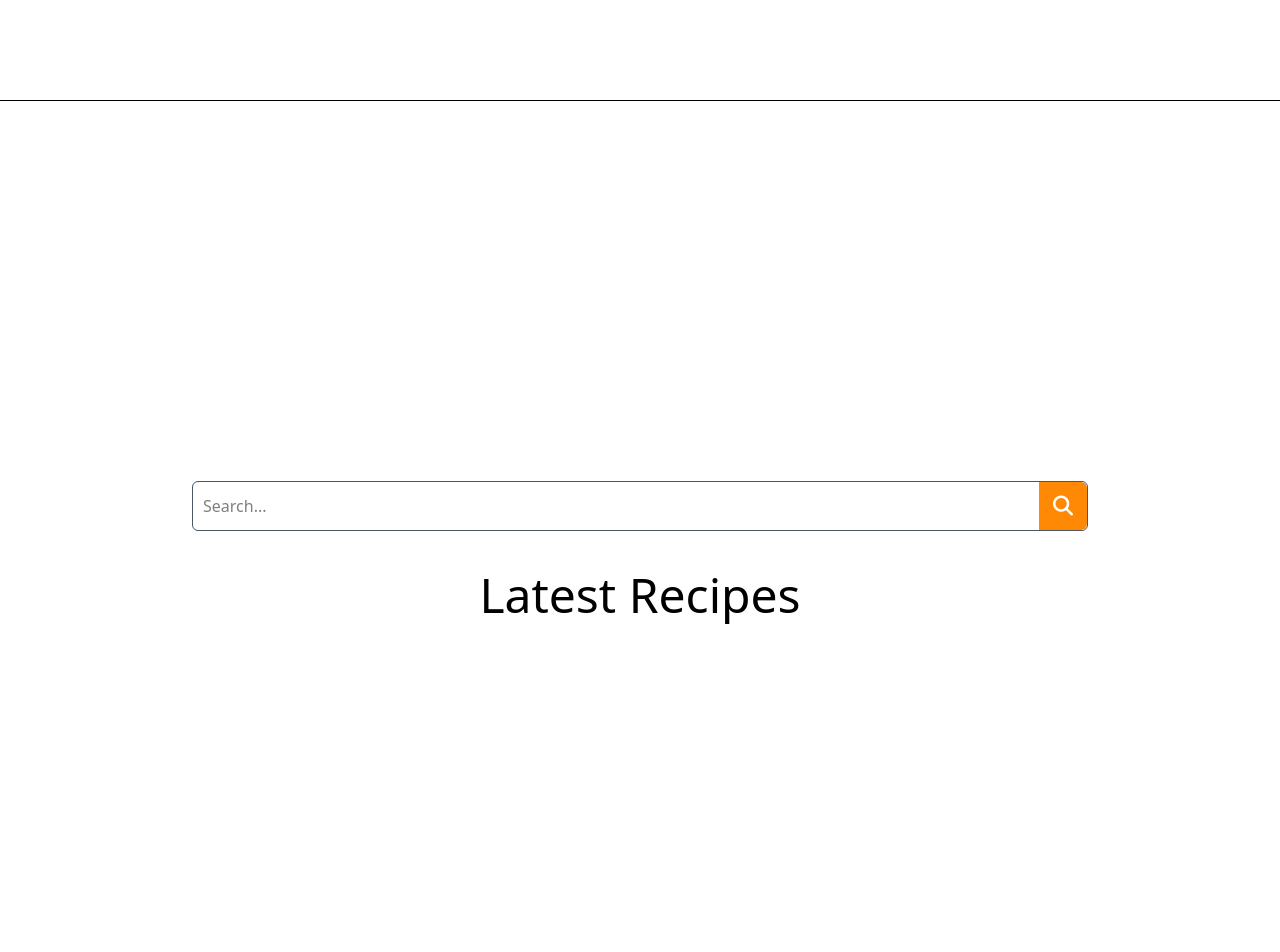
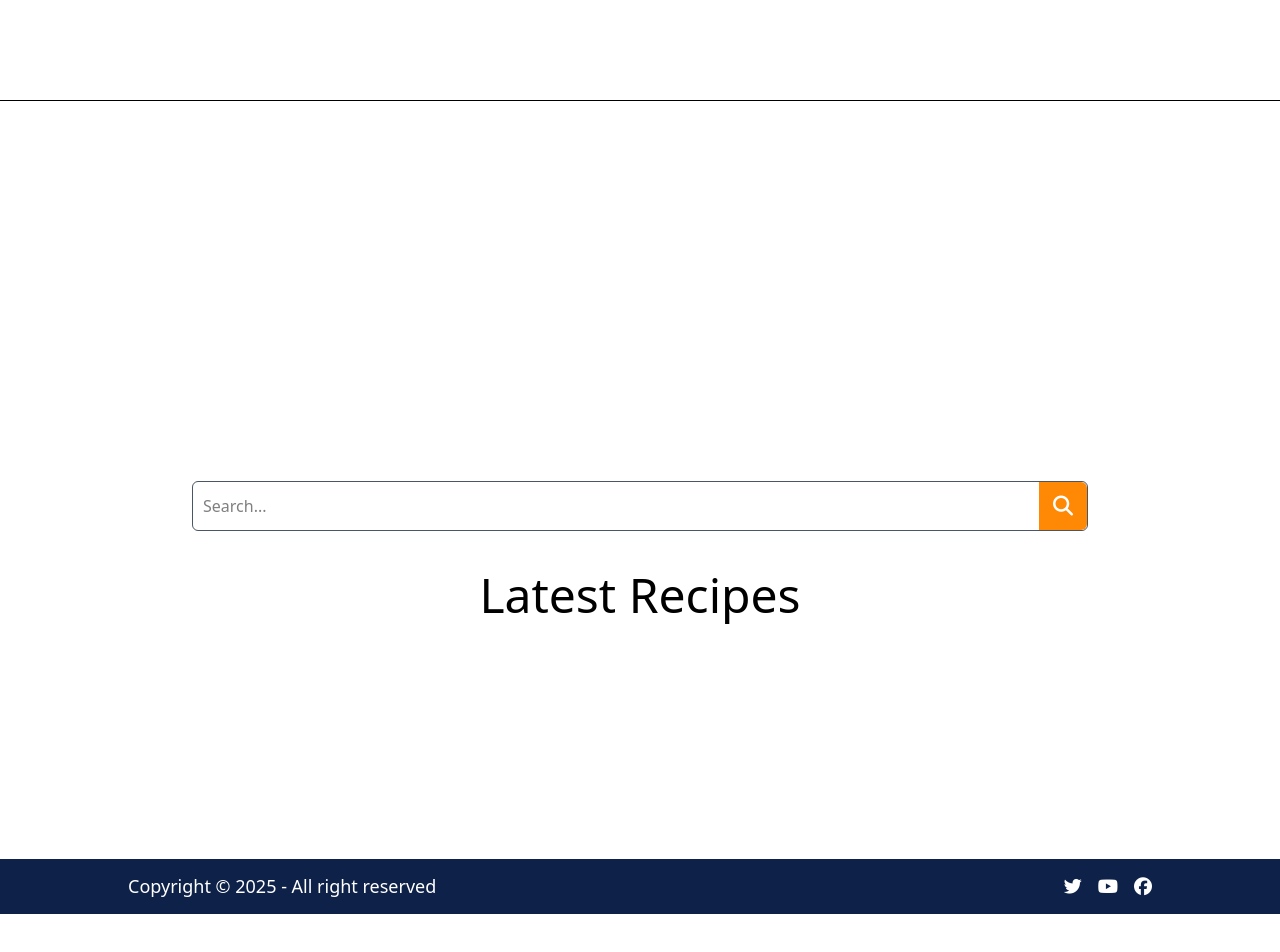
Before and after one commit to rasel-33/UIandAPI, a website with bundled scripts: page index.html in a window 1280 px wide. After the commit the page ends 914 px from the top, so only its background shows below. Built offline with nearby package versions, Linux system fonts and the light colour scheme; no server answers; files whose address does not match are found by name.

Commit message:
Added: Footer Section

```diff
--- a/index.html
+++ b/index.html
@@ -93,67 +93,16 @@
     </section>
     <!-- section3 area ends -->
 
-    <!-- <section
-      class="full-view-area backdrop-blur-sm fixed inset-0 z-10 overflow-y-auto pt-[10px] sm:pt-[40px] md:pt-[60px] lg:pt-[100px]"
-    >
-      <div
-        class="full-view w-full md:ml-[10%] md:mr-[10%] md:w-[80%] lg:ml-[15%] lg:mr-[15%] lg:w-[70%] px-[5%] min-h-screen"
-      >
-        <div class="bg-white p-5 rounded-2xl border border-dashed">
-          <div class="shadow-2xl rounded-b-2xl">
-            <img
-              src="./assets/images/card.jpg"
-              alt=""
-              class="w-full max-h-[160px] sm:max-h-[280px] object-cover rounded-t-2xl"
-            />
-            <h2 class="text-xl font-bold mt-[15px] p-3">Image TItle</h2>
-            <p
-              class="mt-[10px] px-3 text-[12px] md:text-sm lg:text-md pb-[20px] text-justify"
-            >
-              STEP 1 TO MAKE SUSHI ROLLS: Pat out some rice. Lay a nori sheet on
-              the mat, shiny-side down. Dip your hands in the vinegared water,
-              then pat handfuls of rice on top in a 1cm thick layer, leaving the
-              furthest edge from you clear. STEP 2 Spread over some Japanese
-              mayonnaise. Use a spoon to spread out a thin layer of mayonnaise
-              down the middle of the rice. STEP 3 Add the filling. Get your
-              child to top the mayonnaise with a line of their favourite
-              fillings – here we’ve used tuna and cucumber. STEP 4 Roll it up.
-              Lift the edge of the mat over the rice, applying a little pressure
-              to keep everything in a tight roll. STEP 5 Stick down the sides
-              like a stamp. When you get to the edge without any rice, brush
-              with a little water and continue to roll into a tight roll. STEP 6
-              Wrap in cling film. Remove the mat and roll tightly in cling film
-              before a grown-up cuts the sushi into thick slices, then unravel
-              the cling film. STEP 7 TO MAKE PRESSED SUSHI: Layer over some
-              smoked salmon. Line a loaf tin with cling film, then place a thin
-              layer of smoked salmon inside on top of the cling film. STEP 8
-              Cover with rice and press down. Press about 3cm of rice over the
-              fish, fold the cling film over and press down as much as you can,
-              using another tin if you have one. STEP 9 Tip it out like a
-              sandcastle. Turn block of sushi onto a chopping board. Get a
-              grown-up to cut into fingers, then remove the cling film. STEP 10
-              TO MAKE SUSHI BALLS: Choose your topping. Get a small square of
-              cling film and place a topping, like half a prawn or a small piece
-              of smoked salmon, on it. Use damp hands to roll walnut-sized balls
-              of rice and place on the topping. STEP 11 Make into tight balls.
-              Bring the corners of the cling film together and tighten into
-              balls by twisting it up, then unwrap and serve.
-            </p>
-          </div>
-          <div class="flex justify-end mt-[20px]">
-            <button
-              class="px-5 py-2 bg-orange-400 text-[10px] sm:text-[12px] md:text-[12px] lg:text-[14px] text-white rounded-lg"
-            >
-              Close
-            </button>
-          </div>
+    <!-- footer area starts -->
+    <footer class="footer-area bg-[#0E2148] text-white">
+      <div class="footer ml-[5%] mr-[5%] md:ml-[10%] md:mr-[10%] flex justify-between items-center text-[10px] sm:text-[12px] md:text-[14px] lg:text-[18px] py-1.5 md:py-2.5 lg:py-3.5">
+        <div class="">Copyright &copy; 2025 - All right reserved</div>
+        <div class="flex gap-2.5 sm:gap-3 md:gap-3.5 lg:gap-4">
+          <i class="fa-brands fa-twitter"></i>
+          <i class="fa-brands fa-youtube"></i>
+          <i class="fa-brands fa-facebook"></i>
         </div>
       </div>
-    </section> -->
-
-    <!-- footer area starts -->
-    <footer class="footer-area h-[400px]">
-      <div class="footer ml-[5%] mr-[5%] lg:ml-[10%] lg:mr-[10%]"></div>
     </footer>
     <!-- footer area ends -->
 
--- a/src/input.css
+++ b/src/input.css
@@ -10,6 +10,7 @@
     margin: 20px auto;
   }
 
+
   @keyframes spin {
     0% { transform: rotate(0deg); }
     100% { transform: rotate(360deg); }
```
Also changed, not shown: src/output.css.
